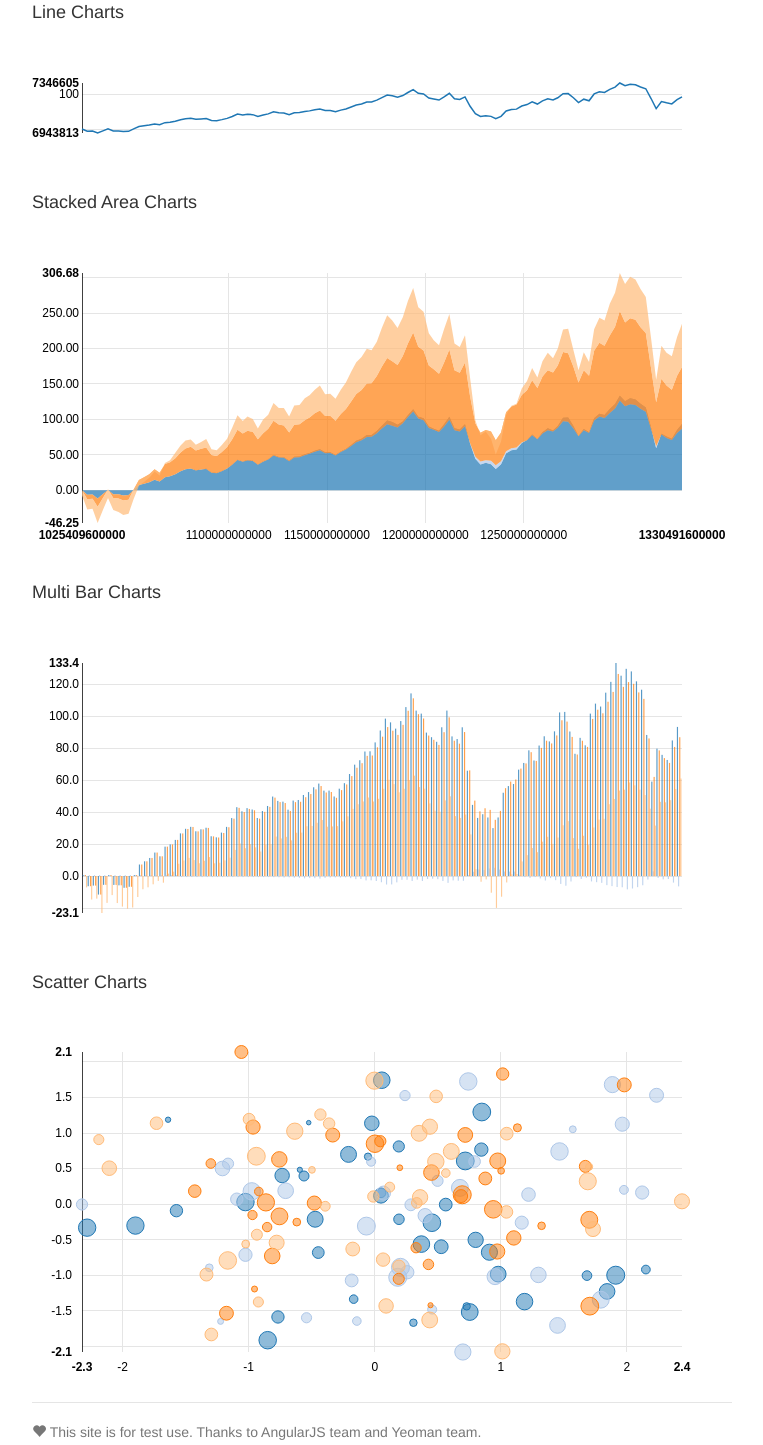
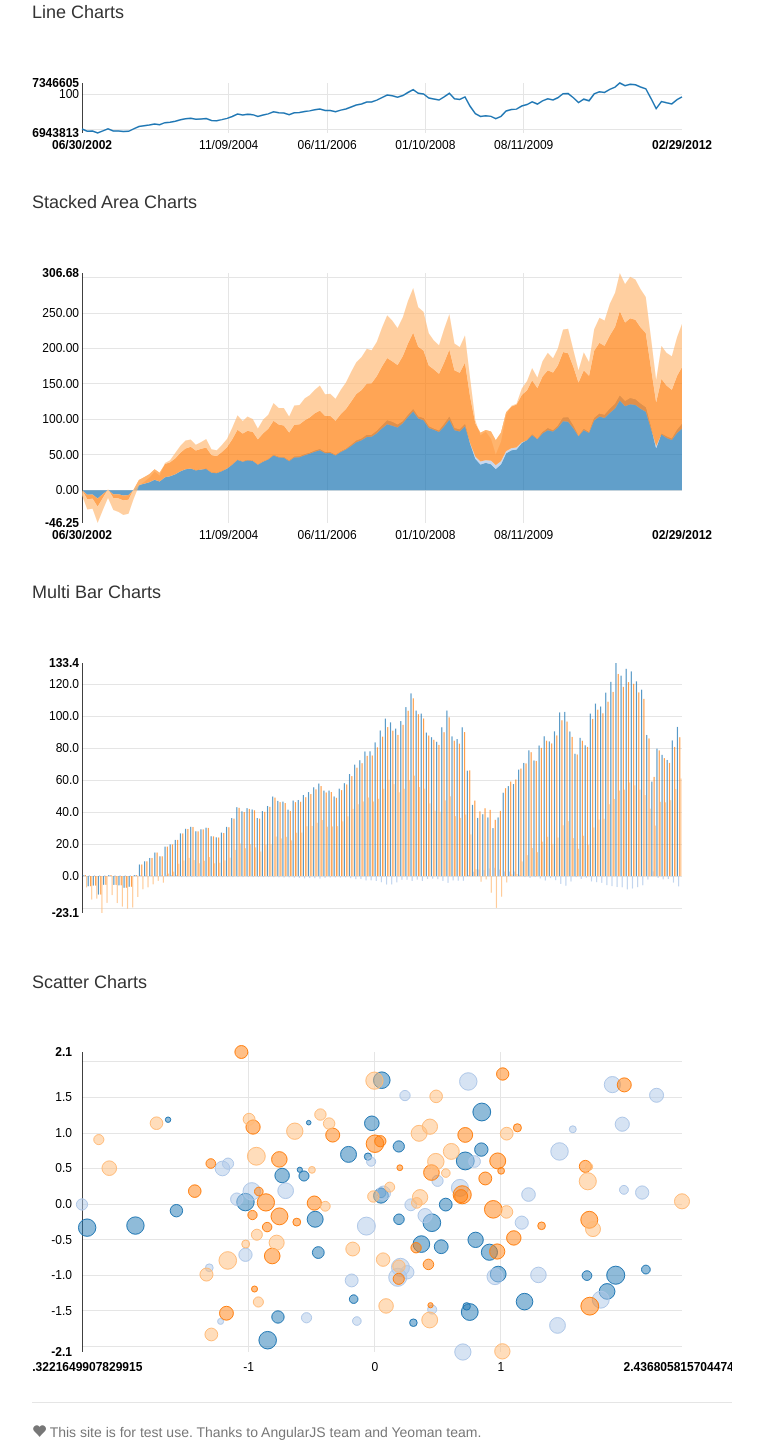
Before and after one commit to OBipolar/angular-test, a website: page app/index.html at #/d3charts in a window 1280 px wide. Shown: the part 332-1777 px from the top of the page, without its empty margins (258-1021 px from the left). Drawn offline with Linux system fonts and the light colour scheme; files that its build step writes are made by us from their sources; animation ran at ten frames a second; files whose address does not match are found by name.

Commit message:
add unix timestamp conversion

```diff
--- a/app/scripts/controllers/d3charts.js
+++ b/app/scripts/controllers/d3charts.js
@@ -19,4 +19,10 @@ angular.module('testApp')
         $http.get('resources/scatterChartData.json').success(function(data) {
           $scope.scatterChartData = data ;
         });
+
+        $scope.xAxisTickFormatFunction = function() {
+          return function(d) {
+            return d3.time.format('%x')(new Date(d));
+          }
+        };
       });
--- a/app/views/d3charts.html
+++ b/app/views/d3charts.html
@@ -10,9 +10,10 @@
                 <nvd3-line-chart
                     data="lineChartData"
                     id="line-chart"
-                    showXAxis="false"
+                    showXAxis="true"
                     showYAxis="true"
                     tooltips="true"
+                    xAxisTickFormat="xAxisTickFormatFunction()"
                     interactive="true">
                 </nvd3-line-chart>
             </div>
@@ -24,6 +25,7 @@
                     id="stacked-area-chart"
                     showXAxis="true"
                     showYAxis="true"
+                    xAxisTickFormat="xAxisTickFormatFunction()"
                     height="350">
                     <svg></svg>
                 </nvd3-stacked-area-chart>
@@ -46,8 +48,7 @@
                         data="scatterChartData"
                         id="scatter-chart"
                         height="400"
-                        yAxisTickFormat="yAxisTickFormatFunction()"
-                        xAxisTickFormat="xAxisTickFormatFunction()">
+                        yAxisTickFormat="yAxisTickFormatFunction()">
                     </nvd3-scatter-chart>
             </div>
     </div>
```
Also changed, not shown: app/resources/stackChartData.json (+2 -1 lines), README.md.
